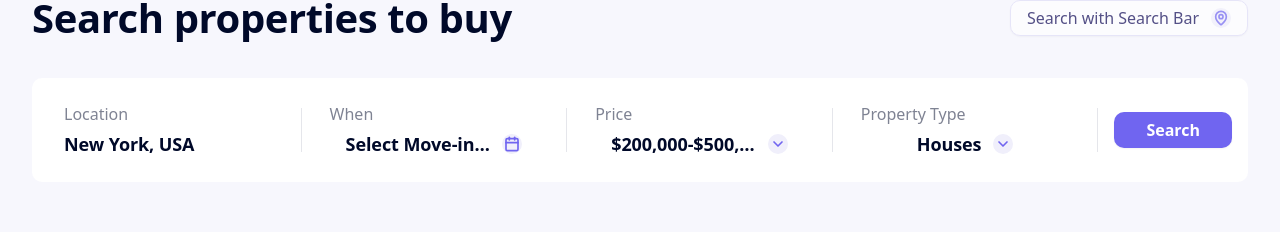
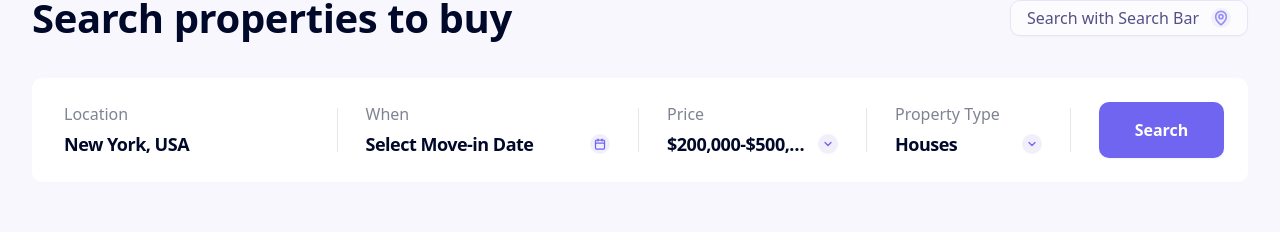
Before and after one commit to RealVista-Capstone-Project/RealVista-FE, a Next.js app: page /en/buy in a window 1280 px wide. Shown: the part 157-389 px from the top of the page. Built offline with nearby package versions, Linux system fonts and the light colour scheme; no server answers.

Commit message:
fix(search-bar): fix style for search bar

```diff
--- a/src/shared/ui/realvista-property-listing-search-bar/realvista-property-listing-search-bar.tsx
+++ b/src/shared/ui/realvista-property-listing-search-bar/realvista-property-listing-search-bar.tsx
@@ -2,7 +2,6 @@
 
 import { Calendar, ChevronDown, Search } from 'lucide-react';
 import { cn } from '@/shared/lib/utils';
-import { Input } from '@/shared/ui/input';
 import { Button } from '@/shared/ui/button/button';
 
 interface RealVistaPropertyListingSearchBarProps {
@@ -70,7 +69,7 @@ function FieldValue({ children, className }: { children: React.ReactNode; classN
   return (
     <span
       className={cn(
-        'text-lg font-bold leading-[1.45] tracking-[-0.09px] text-main-black',
+        'text-lg font-bold leading-[1.45] tracking-[-0.5px] text-main-black',
         className
       )}
     >
@@ -101,7 +100,7 @@ export function RealVistaPropertyListingSearchBar({
       {/* Mobile Search Bar - Single Field */}
       <div className='flex lg:hidden w-full flex-col gap-4'>
         <div className='relative w-full'>
-          <Input
+          <input
             type='text'
             placeholder='Search location'
             value={location}
@@ -127,14 +126,14 @@ export function RealVistaPropertyListingSearchBar({
           className
         )}
       >
-        {/* Location Field */}
-        <div className='flex min-w-0 flex-1 flex-col gap-1 px-4 py-4 lg:py-6 lg:pl-8 lg:pr-7'>
+        {/* Location Field - ~180px base width */}
+        <div className='flex min-w-0 flex-[1.43] flex-col gap-1 px-4 py-4 lg:py-6 lg:pl-8 lg:pr-7'>
           <FieldLabel>{locationLabel}</FieldLabel>
-          <Input
+          <input
             type='text'
             value={location}
             onChange={(e) => onLocationChange?.(e.target.value)}
-            className='h-7 min-w-0 bg-transparent text-lg md:text-lg font-bold leading-[1.45] tracking-[-0.09px] text-main-black outline-none border-none shadow-none focus-visible:ring-0 p-0'
+            className='h-7 min-w-0 w-full bg-transparent text-lg font-bold leading-[1.45] tracking-[-0.5px] text-main-black outline-none border-none shadow-none p-0 focus:outline-none focus:ring-0'
           />
         </div>
 
@@ -142,66 +141,63 @@ export function RealVistaPropertyListingSearchBar({
           <Divider />
         </div>
 
-        {/* When (Date Picker) */}
-        <div className='flex min-w-0 flex-1 flex-col gap-1 px-4 py-4 lg:px-7 lg:py-6'>
+        {/* When (Date Picker) - ~180px base width */}
+        <div className='flex min-w-0 flex-[1.43] flex-col gap-1 px-4 py-4 lg:px-7 lg:py-6'>
           <FieldLabel>{whenLabel}</FieldLabel>
-          <Button
+          <button
             type='button'
             onClick={() => {
               // TODO: Implement date picker
               onDateChange?.(undefined);
               console.log('Date clicked');
             }}
-            className='flex h-7 items-center gap-3 text-left'
-            variant='ghost'
+            className='flex h-7 items-center gap-3 text-left w-full bg-transparent border-none p-0 cursor-pointer'
           >
-            <FieldValue className='min-w-0 truncate'>{whenPlaceholder}</FieldValue>
+            <FieldValue className='min-w-0 truncate flex-1'>{whenPlaceholder}</FieldValue>
             <CalendarIcon />
-          </Button>
+          </button>
         </div>
 
         <div className='hidden lg:block'>
           <Divider />
         </div>
 
-        {/* Price Range */}
+        {/* Price Range - ~126px base width */}
         <div className='flex min-w-0 flex-1 flex-col gap-1 px-4 py-4 lg:px-7 lg:py-6'>
           <FieldLabel>{priceLabel}</FieldLabel>
-          <Button
+          <button
             type='button'
             onClick={() => {
               // TODO: Implement price selector
               onPriceChange?.('');
               console.log('Price clicked');
             }}
-            className='flex h-7 items-center gap-3 text-left'
-            variant='ghost'
+            className='flex h-7 items-center gap-3 text-left w-full bg-transparent border-none p-0 cursor-pointer'
           >
-            <FieldValue className='min-w-0 truncate'>{priceValue}</FieldValue>
+            <FieldValue className='min-w-0 truncate flex-1'>{priceValue}</FieldValue>
             <DropdownIcon />
-          </Button>
+          </button>
         </div>
 
         <div className='hidden lg:block'>
           <Divider />
         </div>
 
-        {/* Property Type */}
-        <div className='flex min-w-0 flex-1 flex-col gap-1 px-4 py-4 lg:px-7 lg:py-6'>
+        {/* Property Type - ~108px base width */}
+        <div className='flex min-w-0 flex-[0.86] flex-col gap-1 px-4 py-4 lg:px-7 lg:py-6'>
           <FieldLabel>{propertyTypeLabel}</FieldLabel>
-          <Button
+          <button
             type='button'
             onClick={() => {
               // TODO: Implement property type selector
               onPropertyTypeChange?.('');
               console.log('Property type clicked');
             }}
-            className='flex h-7 items-center gap-3 text-left'
-            variant='ghost'
+            className='flex h-7 items-center gap-3 text-left w-full bg-transparent border-none p-0 cursor-pointer'
           >
-            <FieldValue className='min-w-0 truncate'>{propertyTypeValue}</FieldValue>
+            <FieldValue className='min-w-0 truncate flex-1'>{propertyTypeValue}</FieldValue>
             <DropdownIcon />
-          </Button>
+          </button>
         </div>
 
         <div className='hidden lg:block'>
@@ -209,11 +205,11 @@ export function RealVistaPropertyListingSearchBar({
         </div>
 
         {/* Search Button */}
-        <div className='flex h-full shrink-0 items-center justify-center lg:justify-end px-4 py-4 lg:py-6'>
+        <div className='flex h-full flex-shrink-0 items-center justify-center lg:justify-end py-6 lg:pr-6 lg:pl-7'>
           <Button
             type='button'
             onClick={onSearch}
-            className='flex w-full lg:min-w-fit items-center justify-center overflow-hidden rounded-lg bg-main-primary px-8 py-4 text-base font-bold leading-[1.5] text-white transition-colors hover:bg-main-primary/90'
+            className='w-[125px] h-[56px] flex items-center justify-center rounded-lg bg-main-primary text-base font-bold leading-[1.5] text-white hover:bg-main-primary/90 focus-visible:ring-2 focus-visible:ring-main-primary focus-visible:ring-offset-2'
             style={{ fontFeatureSettings: "'ss06', 'ss04', 'liga' 0" }}
           >
             {searchButtonLabel}
```
